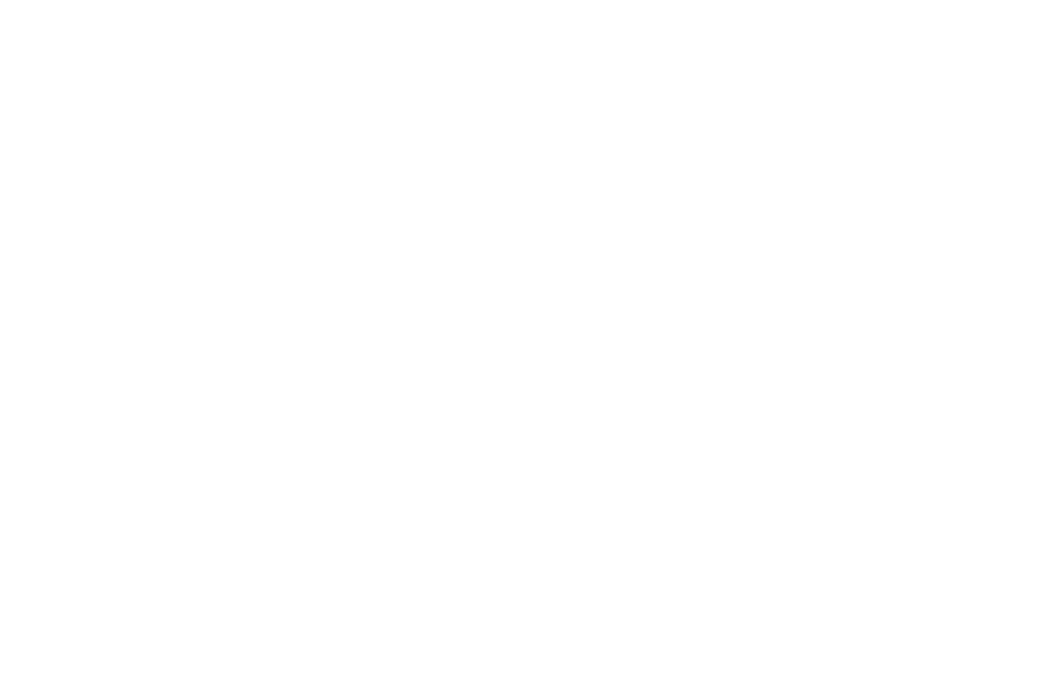
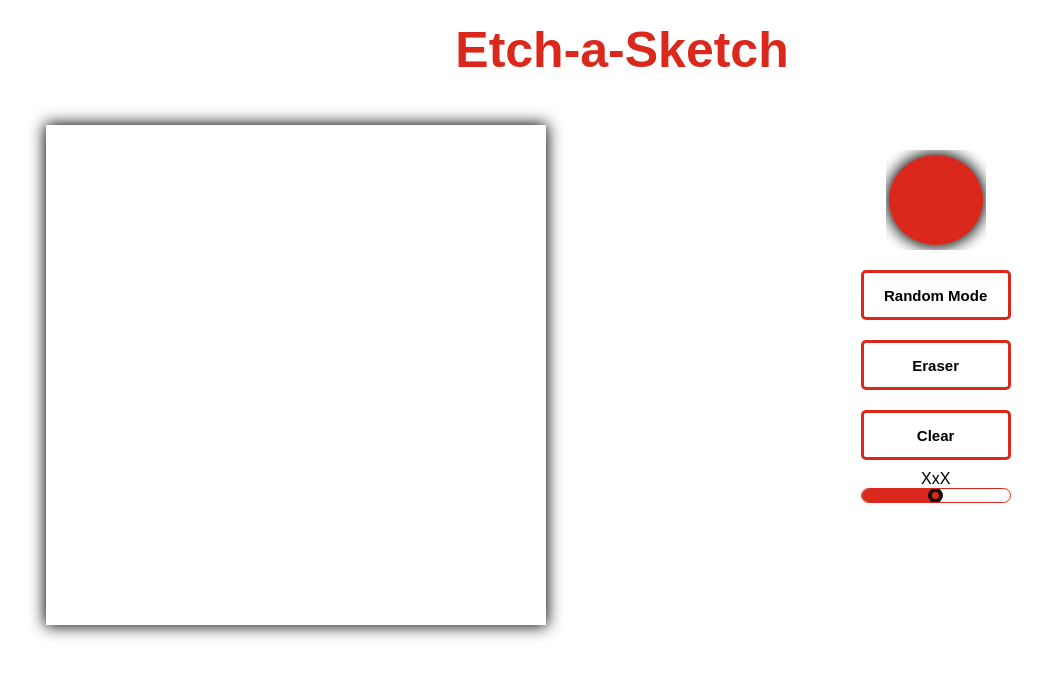
Before and after one commit to David1522/Etch-a-Sketch, a plain HTML site: page index.html in a window 1280 px wide. Shown: the whole page, without its empty margins (18-1060 px from the left). Drawn offline with Linux system fonts and the light colour scheme.

Commit message:
Web styling added and animation features started.

```diff
--- a/CSS/style.css
+++ b/CSS/style.css
@@ -0,0 +1,119 @@
+* {
+  box-sizing: border-box;
+  font-family: Arial;
+  margin: 0px;
+  padding: 0px;
+}
+
+body {
+  background-color: #fff;
+}
+
+header {
+  width: 100%;
+  height: 100px;
+  display: flex;
+  justify-content: center;
+  align-items: center;
+}
+
+header .app-title {
+  color: #da291c;
+  font-size: 50px;
+}
+
+/* Canvas Styles */
+.sketch-container {
+  width: 100%;
+  height: auto;
+  padding: 25px 0;
+  display: flex;
+}
+
+.canvas-container {
+  width: 100%;
+  display: flex;
+  justify-content: center;
+  align-items: center;
+  align-items: center;
+}
+
+.canvas {
+  background-color: white;
+  width: 500px;
+  height: 500px;
+  box-shadow: 0px 0px 15px 1px black;
+}
+
+.tools-container {
+  width: 100%;
+  padding: 25px;
+  /* background-color: aqua; */
+}
+
+.tools {
+  display: flex;
+  flex-direction: column;
+  justify-content: center;
+  align-items: center;
+}
+
+#color-picker {
+  -webkit-appearance: none;
+  -moz-appearance: none;
+  appearance: none;
+  background-color: transparent ;
+  width: 100px;
+  height: 100px;
+  border: none;
+  cursor: pointer;
+  margin-bottom: 10px;
+}
+
+#color-picker::-webkit-color-swatch{
+  border-radius: 50%;
+  box-shadow: 0px 0px 15px 1px black;
+}
+
+#color-picker:hover {
+  width: 115px;
+  height: 115px;
+}
+
+.tool-btn {
+  background-color: transparent;
+  width: 150px;
+  height: 50px;
+  font-size: 15px;
+  font-weight: bold;
+  margin: 10px 0;
+  border-radius: 5px;
+  border: 3px solid #da291c;
+  cursor: pointer;
+}
+
+#grid-input-elm {
+  -webkit-appearance: none;
+  -moz-appearance: none;
+  appearance: none;
+  background: #fff;
+  color: #da291c;
+  width: 150px;
+  height: 15px;
+  outline: none;
+  border-radius: 15px;
+  border: 1px solid;
+  overflow: hidden;
+  cursor: pointer;
+}
+
+#grid-input-elm::-webkit-slider-thumb {
+  -webkit-appearance: none;
+  width: 15px;
+  height: 15px;
+  border-radius: 50%;
+  background: #da291c;
+  cursor: pointer;
+  border: 4px solid #111;
+  box-shadow: -407px 0 0 400px #da291c;
+}
--- a/index.html
+++ b/index.html
@@ -9,7 +9,28 @@
 </head>
 
 <body>
+  <header>
+    <h1 class="app-title">Etch-a-Sketch</h1>
+  </header>
 
+  <main>
+    <div class="sketch-container">
+      <div class="canvas-container">
+        <div class="canvas"></div>
+      </div>
+
+      <div class="tools-container">
+        <div class="tools">
+          <input type="color" id="color-picker" title="color" value="#da291c">
+          <button type="button" class="tool-btn">Random Mode</button>
+          <button type="button"  class="tool-btn">Eraser</button>
+          <button type="button"  class="tool-btn">Clear</button>
+          <label for="grid-input-elm">XxX</label>
+          <input type="range" id="grid-input-elm" min="2" max="64">
+        </div>
+      </div>
+    </div>
+  </main>
 </body>
 
 <script src="./JS/main.js" ></script>
```
